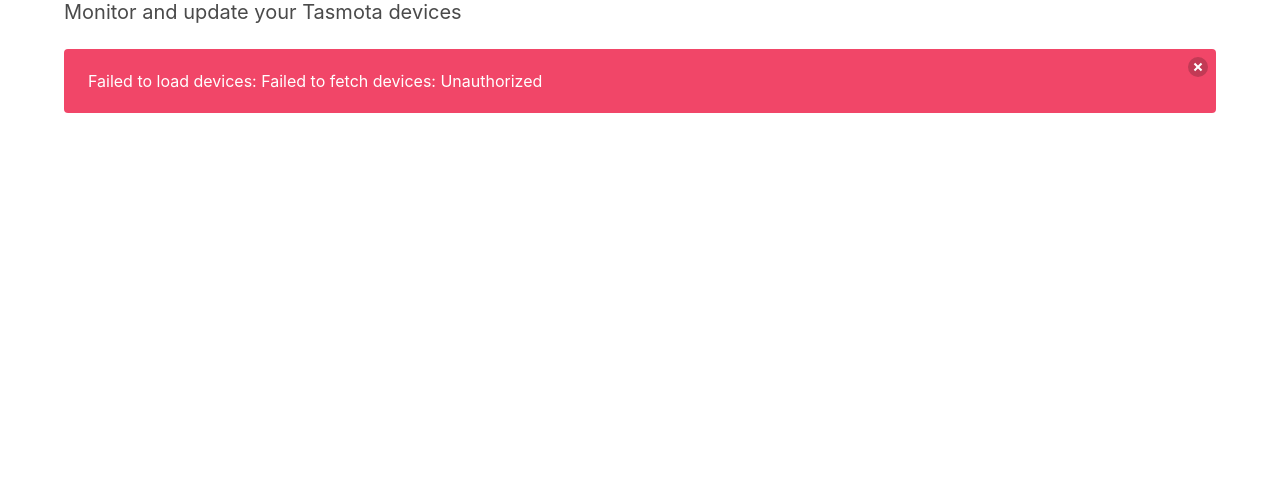
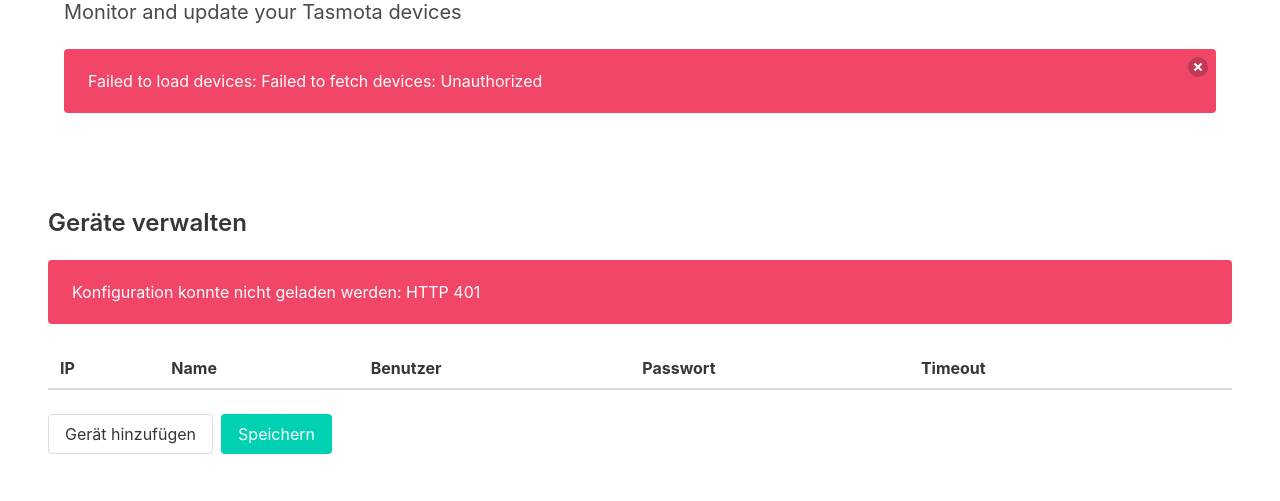
Before and after one commit to dodjango/tasmota-auto-updater, a Flask app: template app/templates/index.html in a window 1280 px wide. Shown: the part 144-645 px from the top of the page. Run offline with Flask 3, Linux system fonts and the light colour scheme; the template is opened without the code that fills it, so the values that code supplies are empty; some libraries are stand-ins or nearby versions.

Commit message:
feat(ui): add the devices editor

```diff
--- /dev/null
+++ b/app/static/js/devices-editor.js
@@ -0,0 +1,101 @@
+/**
+ * Devices editor — edits the configuration behind /api/config/devices.
+ *
+ * The password is write-only: the server never sends it, an empty field means
+ * "keep", and removal is explicit. Changing a device's IP makes it a new device,
+ * so its password cannot follow.
+ */
+function devicesEditor() {
+    return {
+        devices: [],
+        writable: true,
+        devicesFile: '',
+        loading: false,
+        saving: false,
+        error: '',
+        saved: false,
+
+        async init() {
+            await this.load();
+        },
+
+        async load() {
+            this.loading = true;
+            this.error = '';
+            try {
+                const response = await fetch('/api/config/devices');
+                if (!response.ok) throw new Error(`HTTP ${response.status}`);
+                const payload = await response.json();
+                this.devices = payload.devices.map(device => ({
+                    ...device,
+                    password: '',
+                    remove_password: false,
+                }));
+                this.writable = payload.writable;
+                this.devicesFile = payload.devices_file;
+            } catch (err) {
+                this.error = `Konfiguration konnte nicht geladen werden: ${err.message}`;
+            } finally {
+                this.loading = false;
+            }
+        },
+
+        addDevice() {
+            this.devices.push({
+                ip: '', username: '', dns_name: '', timeout: null,
+                password: '', has_password: false, remove_password: false,
+            });
+        },
+
+        removeDevice(index) {
+            const device = this.devices[index];
+            const label = device.dns_name || device.ip || 'dieses Gerät';
+            if (!confirm(`${label} aus der Konfiguration entfernen?`)) return;
+            this.devices.splice(index, 1);
+        },
+
+        clearPassword(device) {
+            device.remove_password = true;
+            device.password = '';
+            device.has_password = false;
+        },
+
+        _payload() {
+            return this.devices.map(device => {
+                const entry = { ip: (device.ip || '').trim() };
+                if (device.username) entry.username = device.username;
+                if (device.dns_name) entry.dns_name = device.dns_name;
+                if (device.timeout) entry.timeout = Number(device.timeout);
+                if (device.password) entry.password = device.password;
+                if (device.remove_password) entry.remove_password = true;
+                return entry;
+            });
+        },
+
+        async save() {
+            this.saving = true;
+            this.error = '';
+            this.saved = false;
+            try {
+                const response = await fetch('/api/config/devices', {
+                    method: 'PUT',
+                    headers: { 'Content-Type': 'application/json' },
+                    body: JSON.stringify({ devices: this._payload() }),
+                });
+                const payload = await response.json();
+                if (!response.ok) {
+                    throw new Error(payload.details || `HTTP ${response.status}`);
+                }
+                this.devices = payload.devices.map(device => ({
+                    ...device, password: '', remove_password: false,
+                }));
+                this.saved = true;
+                setTimeout(() => { this.saved = false; }, 4000);
+            } catch (err) {
+                this.error = `Speichern fehlgeschlagen: ${err.message}`;
+            } finally {
+                this.saving = false;
+            }
+        },
+    };
+}
--- a/app/templates/index.html
+++ b/app/templates/index.html
@@ -193,6 +193,77 @@
             </div>
         </section>
 
+        <section class="section" x-data="devicesEditor()" x-init="init()">
+          <h2 class="title is-4">Geräte verwalten</h2>
+
+          <div class="notification is-warning" x-show="!writable" x-cloak>
+            Die Konfigurationsdatei <span x-text="devicesFile"></span> ist nicht
+            schreibbar. Wird sie als einzelne Datei ins Image gemountet, muss
+            stattdessen ihr Verzeichnis gemountet werden — siehe
+            <code>compose.example.yml</code>.
+          </div>
+
+          <div class="notification is-danger" x-show="error" x-cloak x-text="error"></div>
+          <div class="notification is-success" x-show="saved" x-cloak>Gespeichert.</div>
+
+          <table class="table is-fullwidth">
+            <thead>
+              <tr>
+                <th>IP</th><th>Name</th><th>Benutzer</th><th>Passwort</th>
+                <th>Timeout</th><th></th>
+              </tr>
+            </thead>
+            <tbody>
+              <template x-for="(device, index) in devices" :key="index">
+                <tr>
+                  <td><input class="input" type="text" x-model="device.ip"
+                             :disabled="!writable" placeholder="192.168.8.191"
+                             title="IP-Adresse des Geräts eintragen"></td>
+                  <td><input class="input" type="text" x-model="device.dns_name"
+                             :disabled="!writable"
+                             title="Anzeigenamen für das Gerät eintragen"></td>
+                  <td><input class="input" type="text" x-model="device.username"
+                             :disabled="!writable"
+                             title="Benutzernamen für die Geräte-Anmeldung eintragen"></td>
+                  <td>
+                    <input class="input" type="password" x-model="device.password"
+                           :disabled="!writable"
+                           :placeholder="device.has_password ? '•••••••• (gesetzt)' : 'kein Passwort'"
+                           title="Neues Passwort eintragen — leer lassen behält das gespeicherte">
+                    <button class="button is-small is-text" type="button"
+                            x-show="device.has_password" :disabled="!writable"
+                            @click="clearPassword(device)"
+                            title="Gespeichertes Passwort entfernen — das Gerät wird danach ohne Anmeldung angesprochen">
+                      Passwort entfernen
+                    </button>
+                  </td>
+                  <td><input class="input" type="number" x-model="device.timeout"
+                             :disabled="!writable" min="60" max="600" placeholder="240"
+                             title="Timeout in Sekunden für dieses Gerät setzen (60–600)"></td>
+                  <td>
+                    <button class="button is-danger is-small" type="button"
+                            :disabled="!writable" @click="removeDevice(index)"
+                            title="Gerät aus der Konfiguration entfernen — wird erst beim Speichern wirksam">
+                      Entfernen
+                    </button>
+                  </td>
+                </tr>
+              </template>
+            </tbody>
+          </table>
+
+          <div class="buttons">
+            <button class="button" type="button" :disabled="!writable" @click="addDevice()"
+                    title="Neues Gerät zur Liste hinzufügen">Gerät hinzufügen</button>
+            <button class="button is-primary" type="button"
+                    :disabled="!writable || saving" :class="{'is-loading': saving}"
+                    @click="save()"
+                    title="Geänderte Geräteliste in die Konfigurationsdatei schreiben">
+              Speichern
+            </button>
+          </div>
+        </section>
+
         <!-- Update confirmation modal -->
         <div class="modal" :class="{'is-active': showUpdateModal}">
             <div class="modal-background" @click="showUpdateModal = false"></div>
@@ -235,5 +306,6 @@
     </div>
 
     <script src="{{ url_for('static', filename='js/app.js') }}"></script>
+    <script src="{{ url_for('static', filename='js/devices-editor.js') }}"></script>
 </body>
 </html>
```
